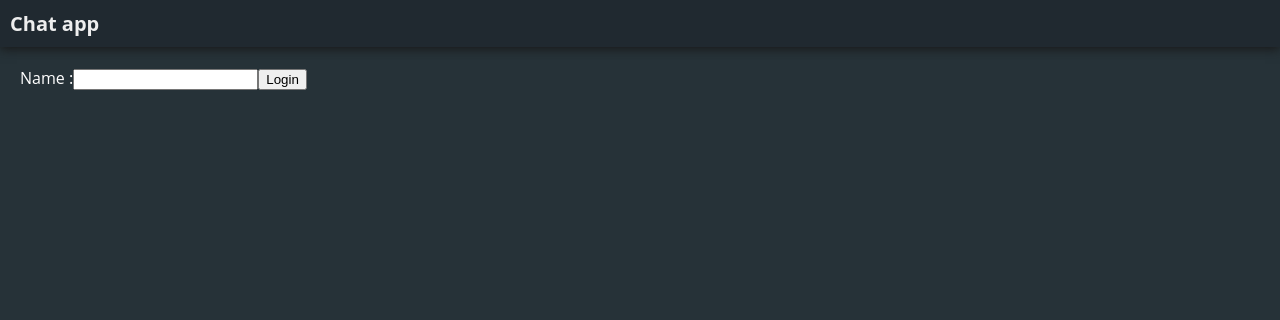
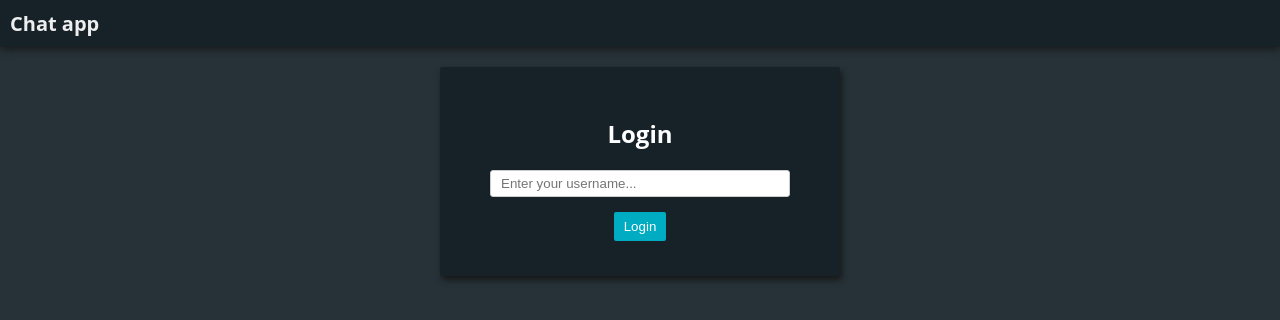
Before and after one commit to felixSabatie/SimpleChatApp, a Vue app in the folder client/: page /login in a window 1280 px wide. Shown: the top 320 px of the page. Built offline with nearby package versions, Linux system fonts and the light colour scheme; no server answers.

Commit message:
Login style

```diff
--- a/client/src/App.vue
+++ b/client/src/App.vue
@@ -23,8 +23,8 @@
       font-size: 20px;
       font-weight: bold;
       color: #eee;
-      box-shadow: 0 2px 10px #181818;
-      background-color: #202930;
+      box-shadow: 0 2px 8px #181818;
+      background-color: #162228;
     }
 
     .content {
--- a/client/src/assets/style/index.scss
+++ b/client/src/assets/style/index.scss
@@ -3,4 +3,32 @@ body {
   background-color: #263238;
   color: white;
   font-family: 'Open Sans', sans-serif;
+
+  .f-input[type=text] {
+    padding: 5px 10px;
+    border: 1px solid #ccc;
+    border-radius: 3px;
+    box-sizing: border-box;
+  }
+
+  .f-label {
+    display: block;
+    margin-bottom: 5px;
+  }
+
+  .f-button {
+    text-decoration: none;
+    background-color: #00ACC1;
+    border: none;
+    padding: 7px 10px;
+    margin: 5px;
+    border-radius: 2px;
+    color: white;
+    cursor: pointer;
+
+    &:hover {
+      box-shadow: 2px 3px 10px #111;
+      filter: brightness(120%);
+    }
+  }
 }
--- a/client/src/components/Chatroom.vue
+++ b/client/src/components/Chatroom.vue
@@ -13,9 +13,9 @@
     </div>
 
     <form class="message-form" v-on:submit.prevent="sendMessage">
-      <label for="message-input"></label>
-      <input id="message-input" type="text" v-model="currentMessage.content">
-      <button type="submit">Send</button>
+      <label class="f-label" for="message-input"></label>
+      <input class="f-input" id="message-input" type="text" v-model="currentMessage.content">
+      <button class="f-button" type="submit">Send</button>
     </form>
   </div>
 </template>
--- a/client/src/components/Chatrooms.vue
+++ b/client/src/components/Chatrooms.vue
@@ -7,8 +7,8 @@
       </div>
       <div class="form">
         <form v-on:submit.prevent="addChatroom">
-          <input placeholder="New chatroom name" type="text" v-model="newChatroom.name">
-          <button type="submit">Create</button>
+          <input class="f-input" placeholder="New chatroom name" type="text" v-model="newChatroom.name">
+          <button class="f-button" type="submit">Create</button>
         </form>
       </div>
     </div>
--- a/client/src/components/Login.vue
+++ b/client/src/components/Login.vue
@@ -1,9 +1,9 @@
 <template>
   <div class="login">
     <form v-on:submit.prevent="login">
-      <label for="name-input">Name :</label>
-      <input id="name-input" type="text" v-model="name">
-      <button type="submit">Login</button>
+      <h2>Login</h2>
+      <input class="f-input" id="name-input" type="text" placeholder="Enter your username..." v-model="name">
+      <button class="f-button" type="submit">Login</button>
     </form>
   </div>
 </template>
@@ -42,3 +42,24 @@
     }
   }
 </script>
+
+<style lang="scss">
+  .login {
+    width: 300px;
+    padding: 30px 50px;
+    background-color: #162228;
+    border-radius: 2px;
+    box-shadow: 2px 4px 6px #181818;
+    margin: auto;
+    text-align: center;
+
+    .f-input {
+      width: 100%;
+      display: block;
+    }
+
+    .f-button {
+      margin-top: 15px;
+    }
+  }
+</style>
```
